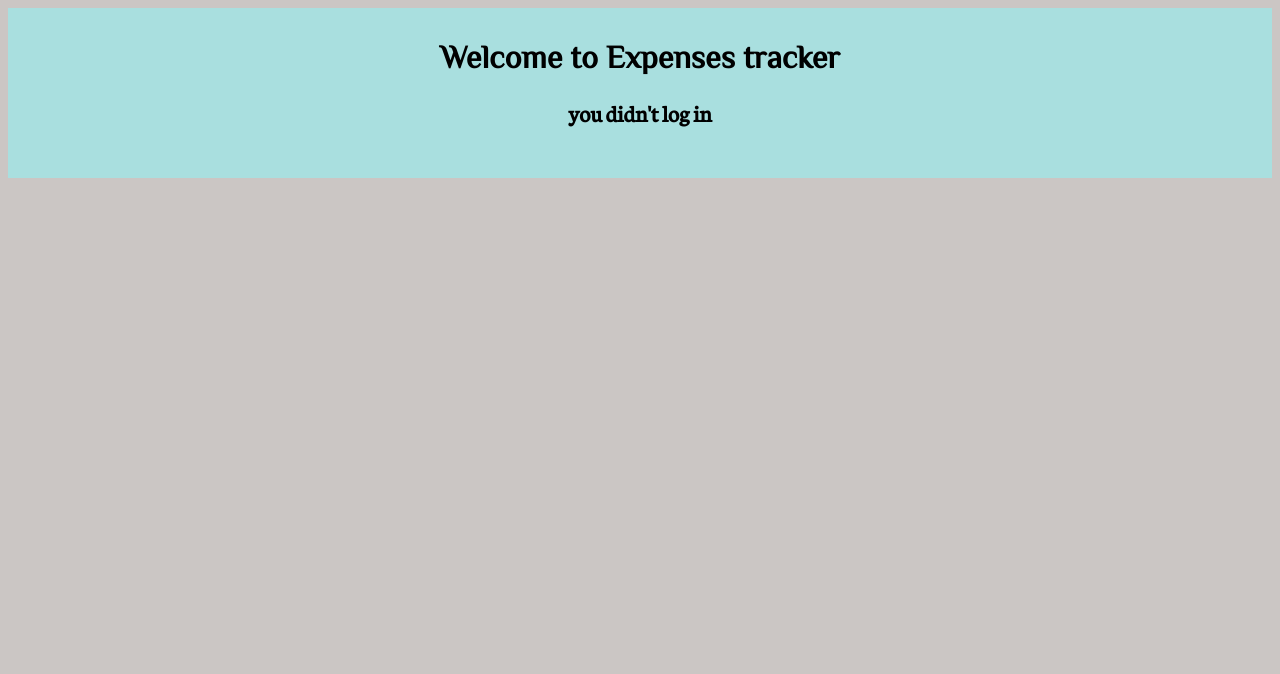
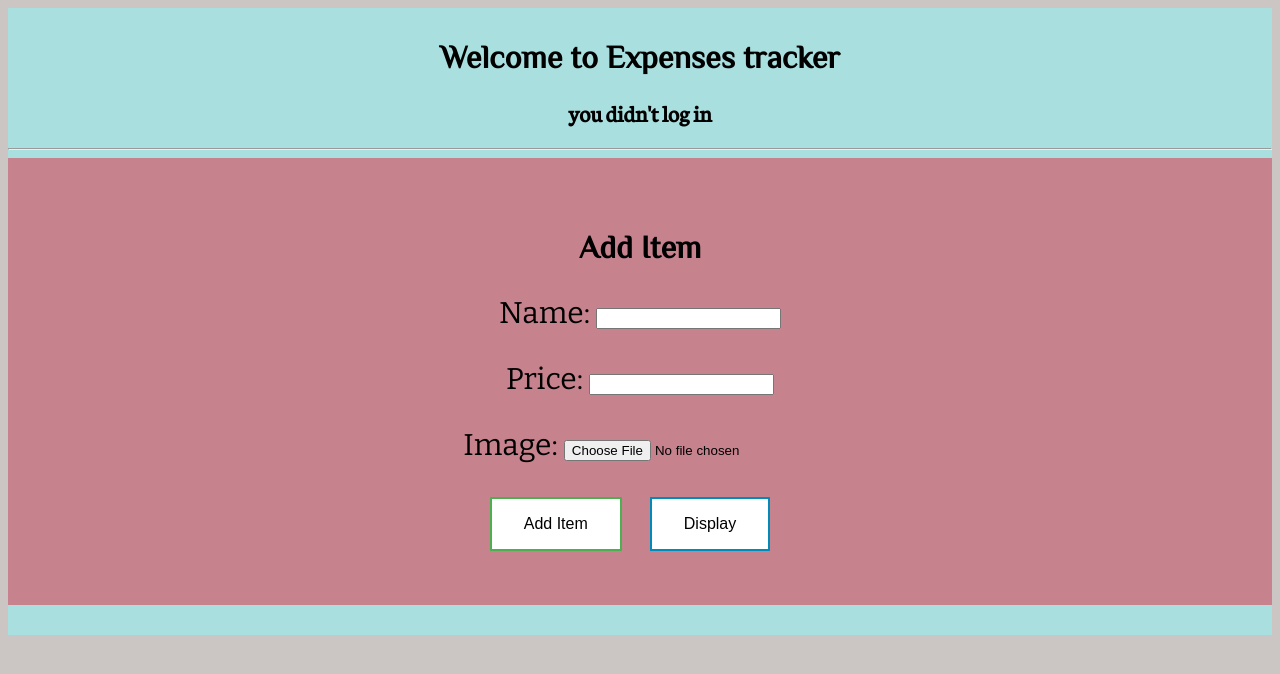
Before and after one commit to Abhijithmahendrakar/expense, a Django app: page /item/ in a window 1280 px wide. Shown: the top 674 px of the page. Run offline with Django 3.2, Linux system fonts and the light colour scheme; data that the repository does not hold is empty; parts of the project's set-up code (start-up, migrations or seed data) failed here and were passed over.

Commit message:
feat : form for adding items

```diff
--- a/track/templates/track/index.html
+++ b/track/templates/track/index.html
@@ -26,3 +26,18 @@
 <h2>you didn't log in </h2>
 {% endif %}
 <!--   end of authentication -->
+
+<hr>
+<!--  Form for adding elements -->
+<div class="container" id="login">
+<form method="POST" action=" " enctype="multipart/form-data" >
+<h1>Add Item</h1>
+{% csrf_token %}
+{{form.as_p}}
+<button class="button button1" type="submit">Add Item</button>
+</form>
+<form action="{% url 'track:display'%}">
+    <button class="button button2" type="submit">Display</button>
+</form>
+</div>
+<!--  end of form -->
```
